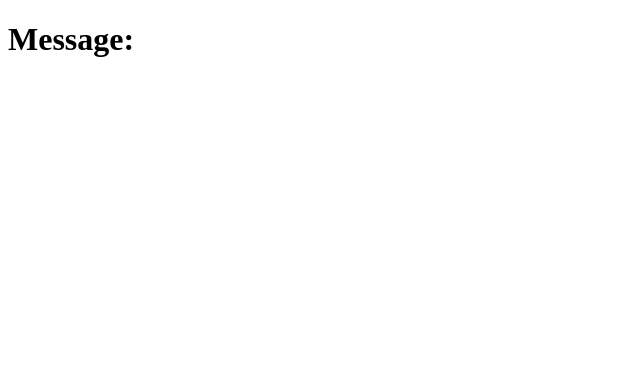
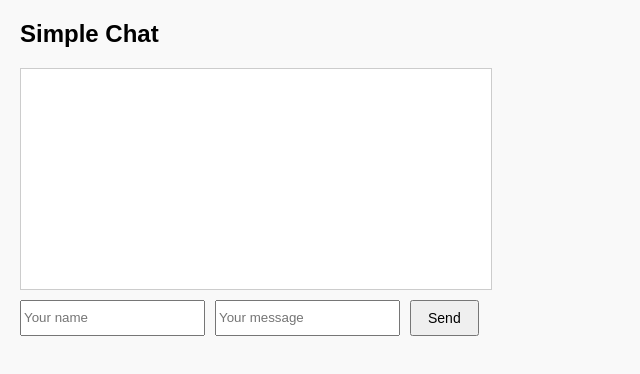
Before and after one commit to Ameneh-Keshavarz/Live-Chat, a website: page WebSocket/frontend/index.html in a window 1280 px wide. Shown: the whole page, without its empty margins (0-640 px from the left). Drawn offline with Linux system fonts and the light colour scheme.

Commit message:
Add index and style to WebSocket project

```diff
--- a/WebSocket/frontend/index.html
+++ b/WebSocket/frontend/index.html
@@ -1,8 +1,20 @@
 <!DOCTYPE html>
-<html>
-  <body>
-    <h1>Message:</h1>
-    <p id="output"></p>
-    <script src="script.js"></script>
-  </body>
+<html lang="en">
+<head>
+  <meta charset="UTF-8">
+  <title>Chat App</title>
+  <link rel="stylesheet" href="style.css">
+</head>
+<body>
+  <h2>Simple Chat</h2>
+  <div id="messages"></div>
+
+  <form id="chat-form">
+    <input type="text" id="username" placeholder="Your name" required />
+    <input type="text" id="message" placeholder="Your message" required />
+    <button type="submit">Send</button>
+  </form>
+
+  <script src="script.js"></script>
+</body>
 </html>
--- /dev/null
+++ b/WebSocket/frontend/style.css
@@ -0,0 +1,31 @@
+body {
+    font-family: Arial, sans-serif;
+    margin: 20px;
+    background-color: #f9f9f9;
+  }
+
+  #messages {
+    border: 1px solid #ccc;
+    padding: 10px;
+    height: 200px;
+    margin-bottom: 10px;
+    background-color: #fff;
+    width: 450px;
+  }
+
+  .message {
+    margin-bottom: 8px;
+    padding: 5px;
+    border-bottom: 1px solid #eee;
+  }
+
+  form {
+    display: flex;
+    gap: 10px;
+  }
+
+  button {
+    padding: 8px 16px;
+    font-size: 14px;
+    cursor: pointer;
+  }
```
